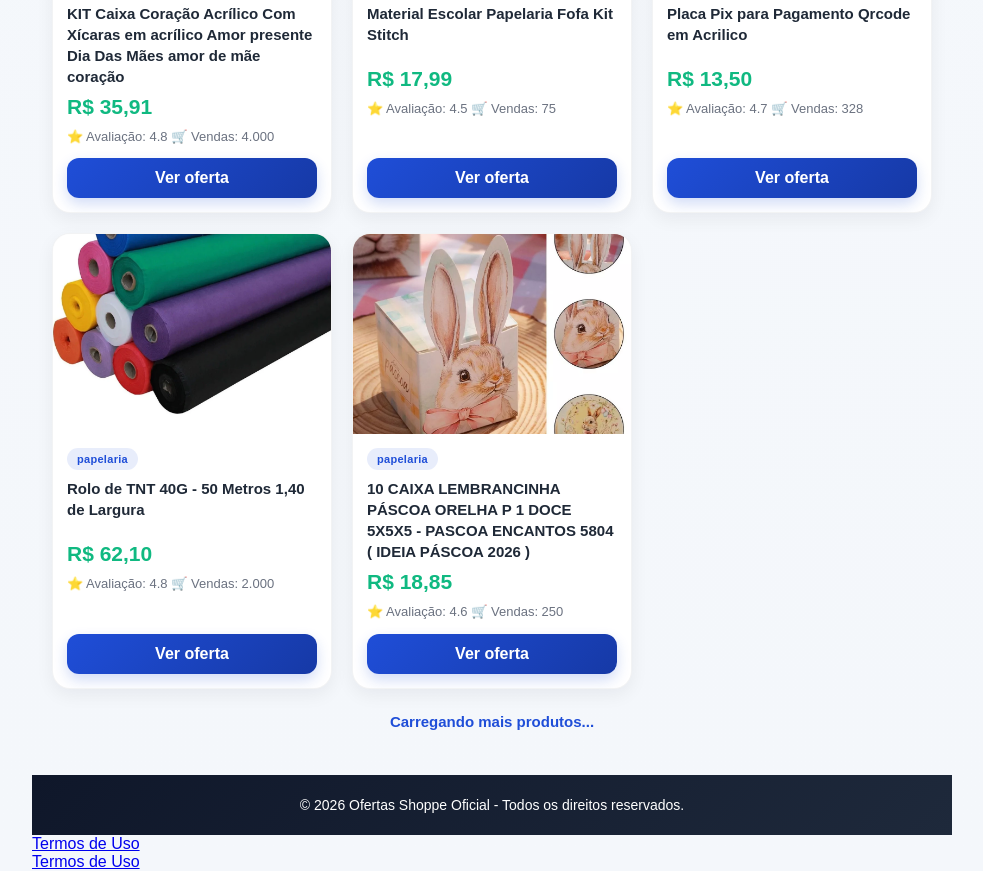
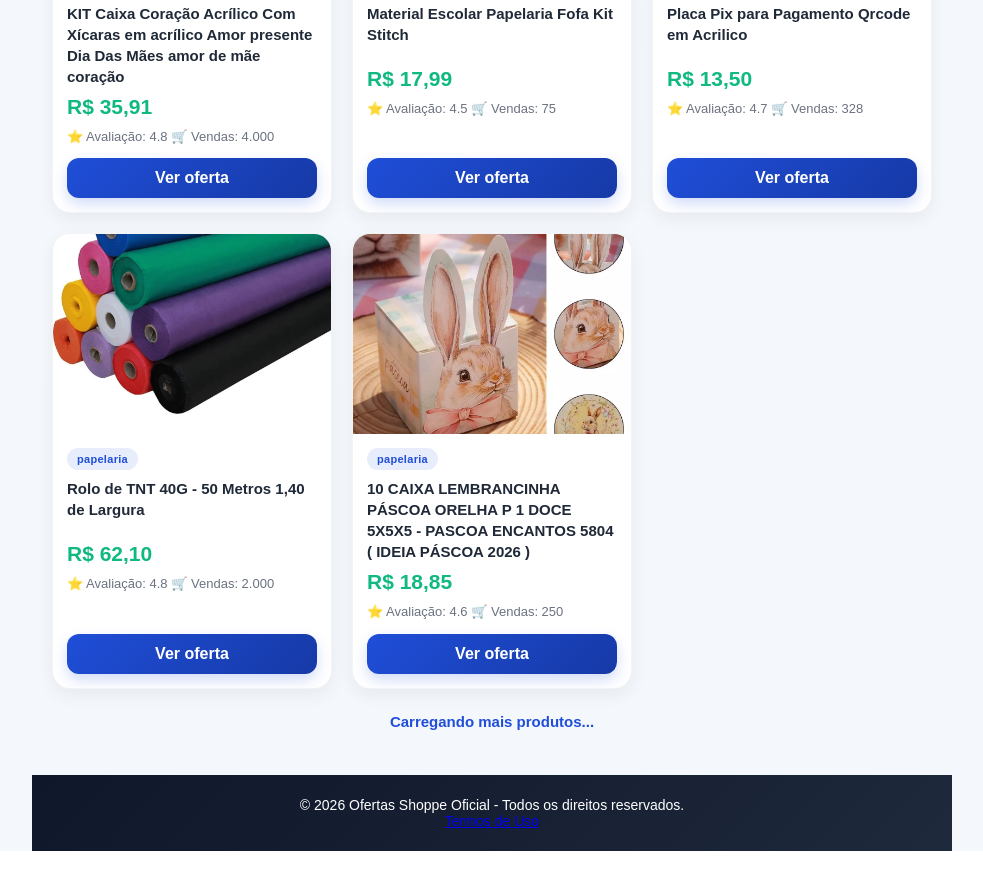
Before and after one commit to dantaskevin16-cell/Ofertas-Shoppe-Oficial-, a plain HTML site: page index.html in a window 1280 px wide. Shown: the part 8721-9592 px from the top of the page, without its empty margins (148-1131 px from the left). Drawn offline with Linux system fonts and the light colour scheme.

Commit message:
termos de uso

```diff
--- a/index.html
+++ b/index.html
@@ -82,11 +82,8 @@
     </section>
   </main>
 
-  <footer class="rodape">
-    <p>© 2026 Ofertas Shoppe Oficial - Todos os direitos reservados.</p>
-  </footer>
-
-  <footer>
+<footer class="rodape">
+  <p>© 2026 Ofertas Shoppe Oficial - Todos os direitos reservados.</p>
   <a href="termos.html">Termos de Uso</a>
 </footer>
 
@@ -96,9 +93,7 @@
 
   <script src="script.js"></script>
 
-  <footer>
-<a href="termos.html">Termos de Uso</a>
-</footer>
+
 </body>
 
 
```
